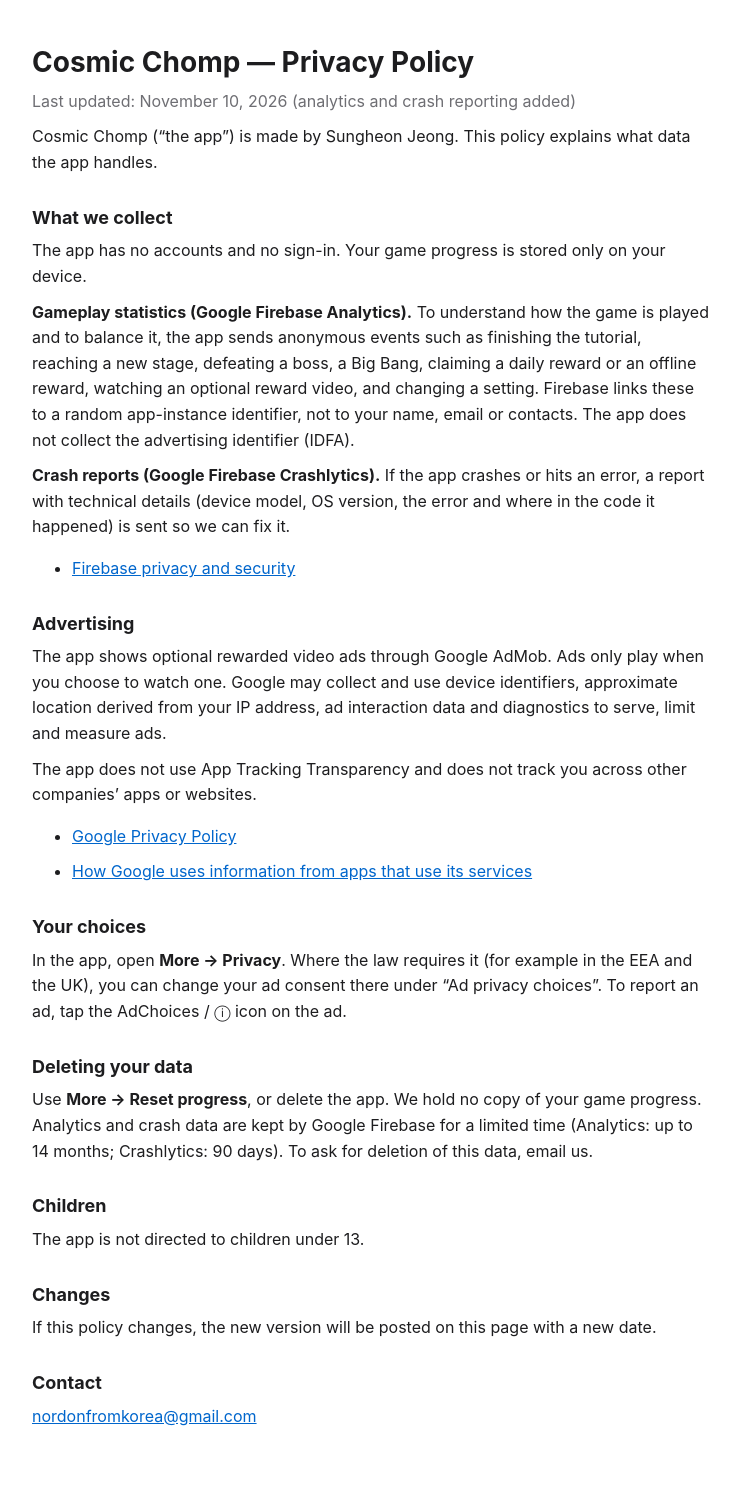
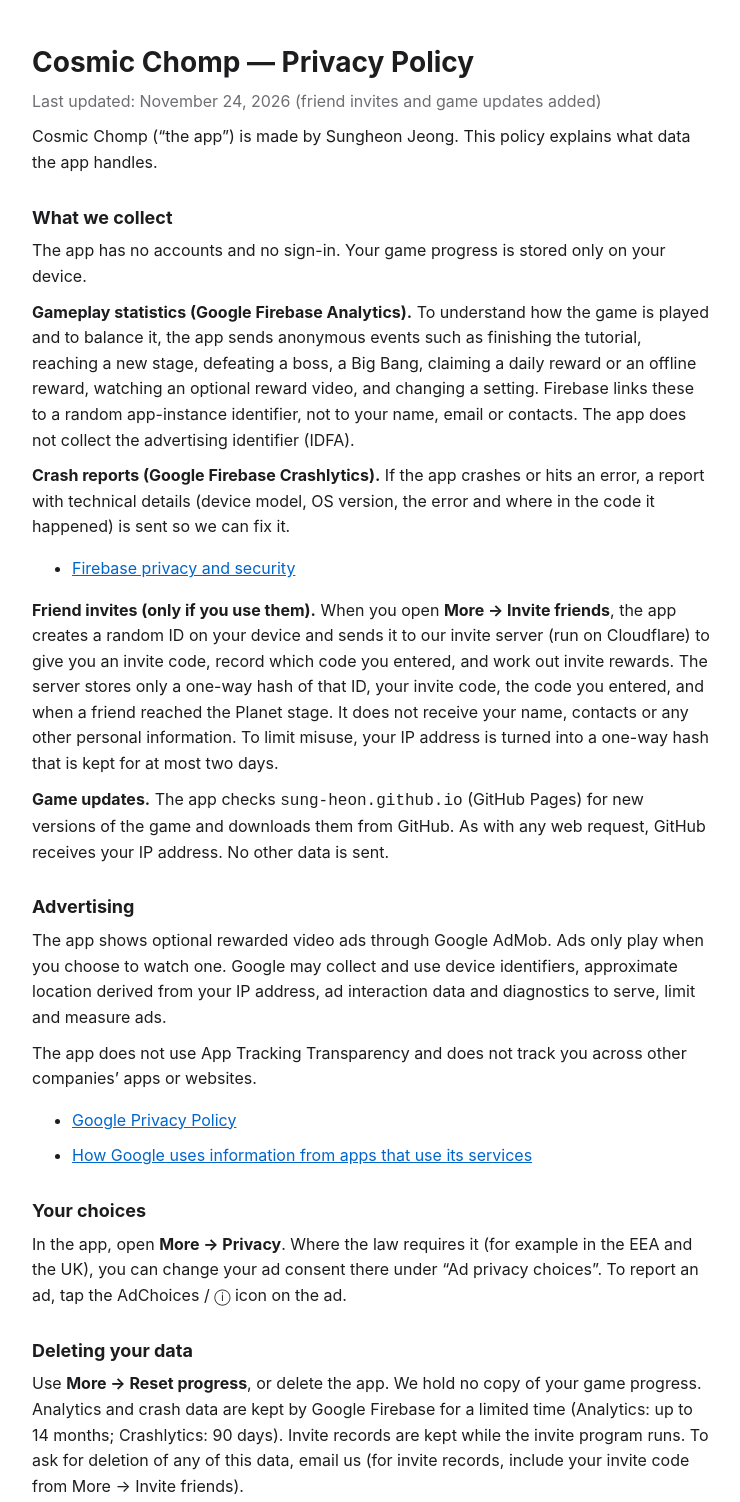
Before and after one commit to Sung-Heon/cosmic-chomp-privacy, a plain HTML site: page index.html in a window 1280 px wide. Shown: the top 1502 px of the page, without its empty margins (268-1008 px from the left). Drawn offline with Linux system fonts and the light colour scheme.

Commit message:
Add friend invites and game updates to the privacy policy
Co-Authored-By: Claude Opus 5.5 <noreply@anthropic.com>

```diff
--- a/index.html
+++ b/index.html
@@ -19,7 +19,7 @@
 <body>
 <main>
 <h1>Cosmic Chomp — Privacy Policy</h1>
-<p class="muted">Last updated: November 10, 2026 (analytics and crash reporting added)</p>
+<p class="muted">Last updated: November 24, 2026 (friend invites and game updates added)</p>
 
 <p>Cosmic Chomp (“the app”) is made by Sungheon Jeong. This policy explains what data the app handles.</p>
 
@@ -30,6 +30,8 @@
 <ul>
   <li><a href="https://firebase.google.com/support/privacy">Firebase privacy and security</a></li>
 </ul>
+<p><strong>Friend invites (only if you use them).</strong> When you open <strong>More → Invite friends</strong>, the app creates a random ID on your device and sends it to our invite server (run on Cloudflare) to give you an invite code, record which code you entered, and work out invite rewards. The server stores only a one-way hash of that ID, your invite code, the code you entered, and when a friend reached the Planet stage. It does not receive your name, contacts or any other personal information. To limit misuse, your IP address is turned into a one-way hash that is kept for at most two days.</p>
+<p><strong>Game updates.</strong> The app checks <code>sung-heon.github.io</code> (GitHub Pages) for new versions of the game and downloads them from GitHub. As with any web request, GitHub receives your IP address. No other data is sent.</p>
 
 <h2>Advertising</h2>
 <p>The app shows optional rewarded video ads through Google AdMob. Ads only play when you choose to watch one. Google may collect and use device identifiers, approximate location derived from your IP address, ad interaction data and diagnostics to serve, limit and measure ads.</p>
@@ -43,7 +45,7 @@
 <p>In the app, open <strong>More → Privacy</strong>. Where the law requires it (for example in the EEA and the UK), you can change your ad consent there under “Ad privacy choices”. To report an ad, tap the AdChoices / ⓘ icon on the ad.</p>
 
 <h2>Deleting your data</h2>
-<p>Use <strong>More → Reset progress</strong>, or delete the app. We hold no copy of your game progress. Analytics and crash data are kept by Google Firebase for a limited time (Analytics: up to 14 months; Crashlytics: 90 days). To ask for deletion of this data, email us.</p>
+<p>Use <strong>More → Reset progress</strong>, or delete the app. We hold no copy of your game progress. Analytics and crash data are kept by Google Firebase for a limited time (Analytics: up to 14 months; Crashlytics: 90 days). Invite records are kept while the invite program runs. To ask for deletion of any of this data, email us (for invite records, include your invite code from More → Invite friends).</p>
 
 <h2>Children</h2>
 <p>The app is not directed to children under 13.</p>
```
